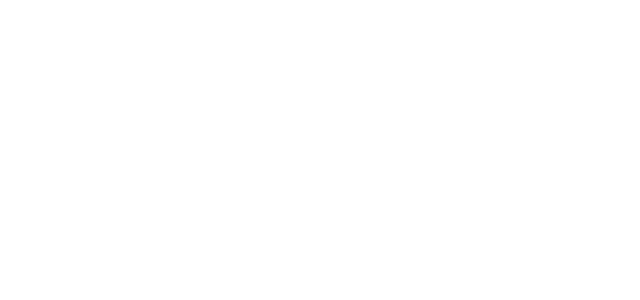
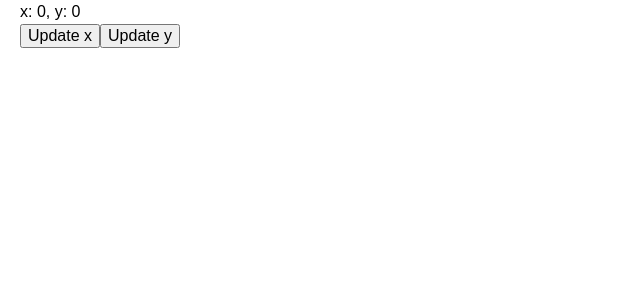
Before and after one commit to YK9968/start-react-project, a React (Vite) app: page / in a window 1280 px wide. Shown: the top 300 px of the page, without its empty margins (0-640 px from the left). Built offline with nearby package versions, Linux system fonts and the light colour scheme.

Commit message:
finish first lesson second module

```diff
--- a/src/components/App/App.jsx
+++ b/src/components/App/App.jsx
@@ -1,3 +1,33 @@
+// import Custombutton from "./CustomButton/CustomButton";
+import { useState } from "react";
 export default function App() {
-  return;
+  const [values, setValues] = useState({
+    x: 0,
+    y: 0,
+  });
+
+  const updateX = () => {
+    setValues({
+      ...values,
+      x: values.x + 1,
+    });
+  };
+
+  const updateY = () => {
+    setValues({
+      ...values,
+      y: values.y + 1,
+    });
+  };
+
+  return (
+    <div>
+      <p>
+        x: {values.x}, y: {values.y}
+      </p>
+
+      <button onClick={updateX}>Update x</button>
+      <button onClick={updateY}>Update y</button>
+    </div>
+  );
 }
--- a/src/components/App/CustomButton/CustomButton.jsx
+++ b/src/components/App/CustomButton/CustomButton.jsx
@@ -1,3 +1,3 @@
-export default function Custombutton() {
-  return;
+export default function Custombutton({ value, onUpdate }) {
+  return <button onClick={onUpdate}>Current: {value}</button>;
 }
```
